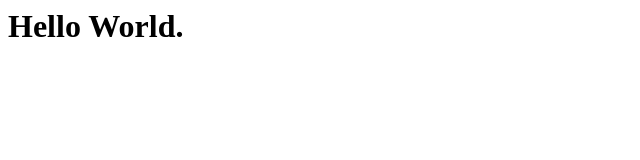
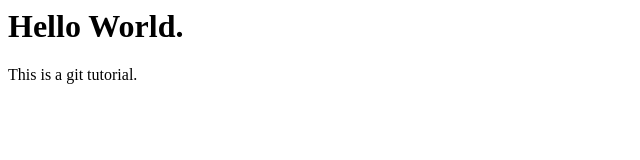
Before and after one commit to WilliamOslica/4320Repository, a plain HTML site: page index.html in a window 1280 px wide. Shown: the whole page, without its empty margins (0-640 px from the left). Drawn offline with Linux system fonts and the light colour scheme.

Commit message:
added message to index file

```diff
--- a/index.html
+++ b/index.html
@@ -1 +1,3 @@
 <h1>Hello World.</h1>
+
+<p>This is a git tutorial.</p>
```
